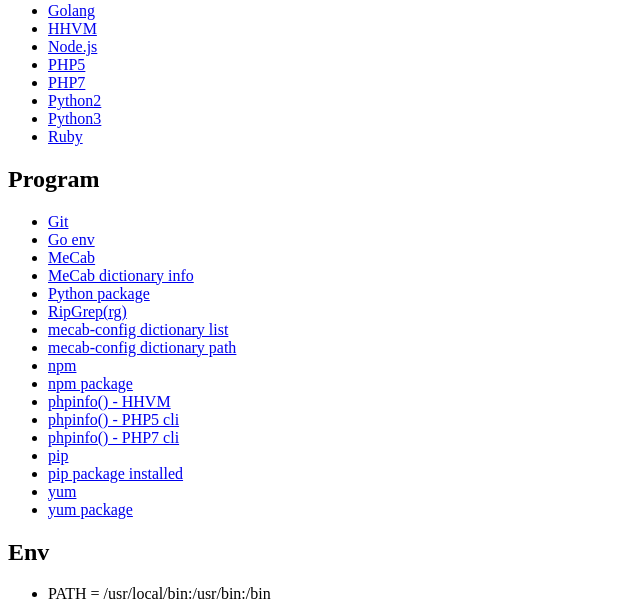
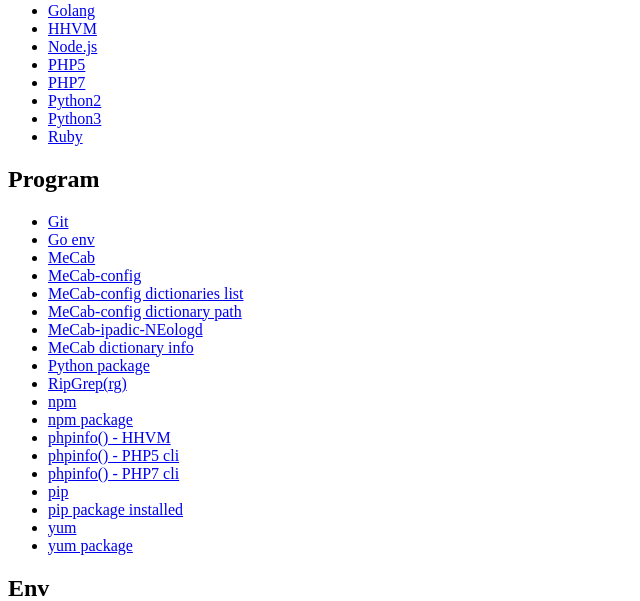
Before and after one commit to Qithub-BOT/Qithub-ORG, a PHP site: page /tools/version/index.php in a window 1280 px wide. Shown: the part 65-666 px from the top of the page, without its empty margins (0-640 px from the left). Run offline with PHP 8.4, Linux system fonts and the light colour scheme.

Commit message:
feat: MeCab-ipadic-NEologd

```diff
--- a/tools/version/index.php
+++ b/tools/version/index.php
@@ -53,11 +53,17 @@
     'MeCab dictionary info' => [
         'MeCab Directory info' => 'mecab --dictionary-info',
         ],
-    'mecab-config dictionary path' => [
-        'MeCab Directory info' => 'mecab-config --dicdir',
+    'MeCab-config' => [
+        'version' => 'mecab-config --dicdir',
         ],
-    'mecab-config dictionary list' => [
-        'MeCab Directory info' => 'ls -la $(echo `mecab-config --dicdir`)',
+    'MeCab-config dictionary path' => [
+        'dictionary path' => 'mecab-config --dicdir',
+        ],
+    'MeCab-config dictionaries list' => [
+        'List of MeCab dictionaries list' => 'mecab-config --dicdir && ls -la $(echo `mecab-config --dicdir`)',
+        ],
+    'MeCab-ipadic-NEologd' => [
+        'Path of mecab-ipadic-NEologd' => 'echo `mecab-config --dicdir`"/mecab-ipadic-neologd"',
         ],
     'npm' => [
         'version' => 'npm --version',
```
